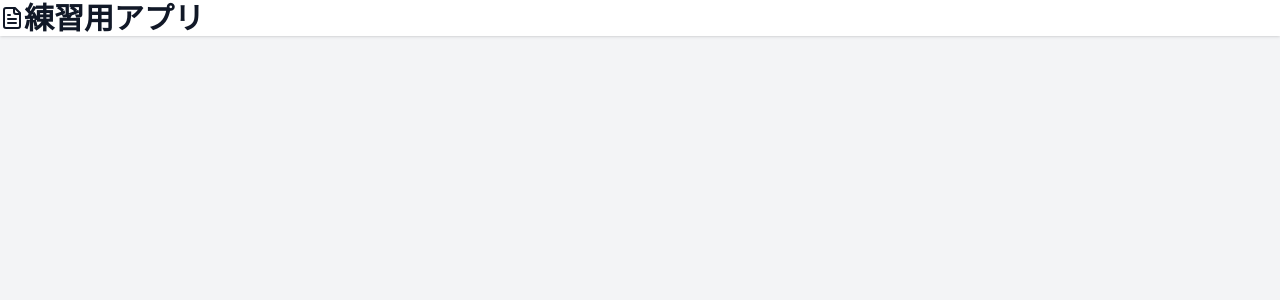
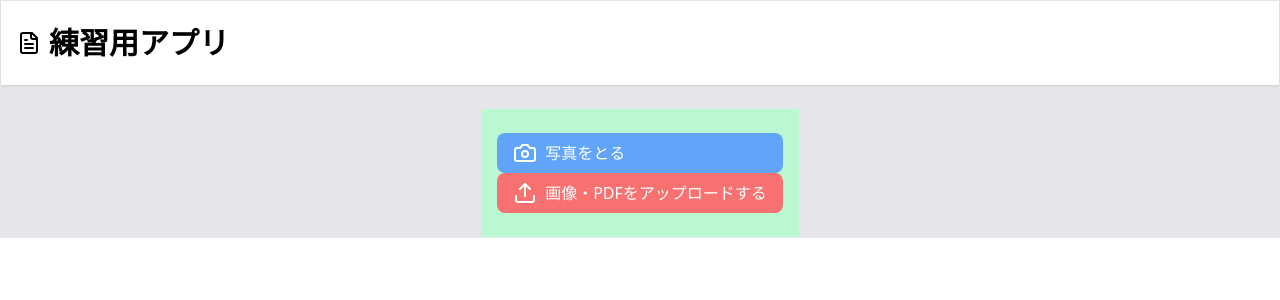
Before and after one commit to atsubi/react-pwa-sample, a React (Vite) app: page / in a window 1280 px wide. Shown: the top 300 px of the page. Built offline with nearby package versions, Linux system fonts and the light colour scheme; no server answers.

Commit message:
add camera css

```diff
--- a/dev-dist/sw.js
+++ b/dev-dist/sw.js
@@ -82,7 +82,7 @@ define(['./workbox-54d0af47'], (function (workbox) { 'use strict';
     "revision": "3ca0b8505b4bec776b69afdba2768812"
   }, {
     "url": "index.html",
-    "revision": "0.021s1s6dumg"
+    "revision": "0.9r7qcthqr28"
   }], {});
   workbox.cleanupOutdatedCaches();
   workbox.registerRoute(new workbox.NavigationRoute(workbox.createHandlerBoundToURL("index.html"), {
--- a/src/App.tsx
+++ b/src/App.tsx
@@ -1,16 +1,41 @@
-import WebcamCamera from "./WebcamCamera.tsx";
-import { FileText } from "lucide-react";
+import { useState } from "react";
+import { WebcamCamera } from "./WebcamCamera.tsx";
+import { Camera, FileText, Upload } from "lucide-react";
 
 function App() {
+  const [showCamera, setShowCamera] = useState<boolean>(false);
+  const [currentImage, setCurrentImage] = useState<string | null>(null);
+
+  const handleCapture = (ImageData: string) => {
+    setCurrentImage(ImageData);
+    setShowCamera(false);
+  }
+
   return (
-    <div className="min-h-screen bg-gray-100 flex flex-col">
-      <header className="bg-white shadow">
-        <div className="text-3xl font-bold text-gray-900 flex items-center">
-          <FileText />
-          <h1>練習用アプリ</h1>
+    <div className="container border bg-gray-200 flex flex-col">
+      <header className="bg-white shadow mb-6">
+        <div className="max-w-7xl mx-auto px-4 py-6">
+          <h1 className="text-3xl font-bold flex items-center">
+            <FileText className="mr-2"/>
+            練習用アプリ
+          </h1>
         </div>
       </header>
-      <WebcamCamera />
+      <main className="max-w-7xl mx-auto bg-green-200 flex-grow px-4 py-6">
+        <div className="flex flex-col items-stretch">
+          <button onClick={() => setShowCamera(true)} className="flex items-center px-4 py-2 bg-blue-400 text-white rounded-lg hover:bg-blue-700 ">
+            <Camera className="mr-2" />
+            写真をとる
+          </button>
+          <button onClick={(e) => e.preventDefault()} className="flex items-center px-4 py-2 bg-red-400 text-white rounded-lg hover:bg-red-700 ">
+            <Upload className="mr-2" />
+            画像・PDFをアップロードする
+          </button>
+        </div>
+        {showCamera && (<WebcamCamera onCapture={handleCapture} onClose={() => setShowCamera(false) }/>)}
+        {currentImage && (<img src={currentImage} alt="" />) }
+      </main>
+
     </div>
   )
 }
--- a/src/WebcamCamera.tsx
+++ b/src/WebcamCamera.tsx
@@ -1,20 +1,22 @@
 /**
  * React Webcamを使った撮影クラス
  */
-import { useState, useRef, useCallback } from "react";
+import React, { useRef, useCallback } from "react";
 import Webcam from "react-webcam";
-import { Camera } from "lucide-react";
+import { Camera, X } from "lucide-react";
 import { isMobile } from "react-device-detect";
 
-export default function WebcamCamera() {
+interface CameraProps {
+  onCapture: (ImageData: string) => void;
+  onClose: () => void;
+}
+
+export const WebcamCamera: React.FC<CameraProps> = ({onCapture, onClose}) => {
 
     //const [cameras, setCameras] = useState<MediaDeviceInfo[]>();
     //const [camera, setCamera] = useState<MediaDeviceInfo>();
 
     const webcamRef = useRef<Webcam>(null);
-    const [imgSrc, setImgSrc] = useState<string | null>("");
-
-    const [showCamera, setShowCamera] = useState<boolean>(true);
 
   // 背面カメラを設定
   /*useEffect(() => {
@@ -31,26 +33,23 @@ export default function WebcamCamera() {
     if (webcamRef.current != null) {
       const imageSrc = webcamRef.current?.getScreenshot();
       if (imageSrc) {
-        setImgSrc(imageSrc);
+        onCapture(imageSrc);
       }
-      setShowCamera(false);
     }
-  }, [webcamRef]);
+  }, [onCapture]);
 
   return (
-    <>
-        <main className="max-w-7xl">
-            {showCamera && (
-                <><Webcam
-                    audio={false}
-                    videoConstraints={(isMobile) ? { facingMode: { exact: "environment" } } : { facingMode: "user" }}
-                    ref={webcamRef}
-                    screenshotFormat="image/jpeg" />
-                <Camera onClick={capture} className="absolute bottom-8 left-1/2 transform -translate-x-1/2 bg-white rounded-full p-4">シャッター</Camera>
-                </>
-            ) }
-            {imgSrc && <img src={imgSrc} />}
-        </main>
-    </>
+    <div className="fixed inset-0 bg-black z-50 flex flex-col">
+      <button onClick={onClose} className="absolute top-4 right-4 text-white p-2">
+        <X size={24}/>
+      </button>
+      <Webcam
+        audio={false}
+        videoConstraints={(isMobile) ? { facingMode: { exact: "environment" } } : { facingMode: "user" }}
+        ref={webcamRef}
+        screenshotFormat="image/jpeg"
+        className="w-full h-full object-cover"/>
+      <Camera onClick={capture} className="absolute bottom-8 left-1/2 transform -translate-x-1/2 bg-white rounded-full p-4"  size={32}/>
+    </div>
   );
 }
--- a/src/output.css
+++ b/src/output.css
@@ -554,8 +554,50 @@ video {
   display: none;
 }
 
+.container {
+  width: 100%;
+}
+
+@media (min-width: 640px) {
+  .container {
+    max-width: 640px;
+  }
+}
+
+@media (min-width: 768px) {
+  .container {
+    max-width: 768px;
+  }
+}
+
+@media (min-width: 1024px) {
+  .container {
+    max-width: 1024px;
+  }
+}
+
+@media (min-width: 1280px) {
+  .container {
+    max-width: 1280px;
+  }
+}
+
+@media (min-width: 1536px) {
+  .container {
+    max-width: 1536px;
+  }
+}
+
+.fixed {
+  position: fixed;
+}
+
 .absolute {
   position: absolute;
+}
+
+.inset-0 {
+  inset: 0px;
 }
 
 .bottom-8 {
@@ -566,6 +608,31 @@ video {
   left: 50%;
 }
 
+.right-4 {
+  right: 1rem;
+}
+
+.top-4 {
+  top: 1rem;
+}
+
+.z-50 {
+  z-index: 50;
+}
+
+.mx-auto {
+  margin-left: auto;
+  margin-right: auto;
+}
+
+.mb-6 {
+  margin-bottom: 1.5rem;
+}
+
+.mr-2 {
+  margin-right: 0.5rem;
+}
+
 .flex {
   display: flex;
 }
@@ -574,12 +641,20 @@ video {
   display: none;
 }
 
-.min-h-screen {
-  min-height: 100vh;
+.h-full {
+  height: 100%;
+}
+
+.w-full {
+  width: 100%;
 }
 
 .max-w-7xl {
   max-width: 80rem;
+}
+
+.flex-grow {
+  flex-grow: 1;
 }
 
 .-translate-x-1\/2 {
@@ -599,13 +674,45 @@ video {
   align-items: center;
 }
 
+.items-stretch {
+  align-items: stretch;
+}
+
 .rounded-full {
   border-radius: 9999px;
 }
 
-.bg-gray-100 {
+.rounded-lg {
+  border-radius: 0.5rem;
+}
+
+.border {
+  border-width: 1px;
+}
+
+.bg-black {
   --tw-bg-opacity: 1;
-  background-color: rgb(243 244 246 / var(--tw-bg-opacity, 1));
+  background-color: rgb(0 0 0 / var(--tw-bg-opacity, 1));
+}
+
+.bg-blue-400 {
+  --tw-bg-opacity: 1;
+  background-color: rgb(96 165 250 / var(--tw-bg-opacity, 1));
+}
+
+.bg-gray-200 {
+  --tw-bg-opacity: 1;
+  background-color: rgb(229 231 235 / var(--tw-bg-opacity, 1));
+}
+
+.bg-green-200 {
+  --tw-bg-opacity: 1;
+  background-color: rgb(187 247 208 / var(--tw-bg-opacity, 1));
+}
+
+.bg-red-400 {
+  --tw-bg-opacity: 1;
+  background-color: rgb(248 113 113 / var(--tw-bg-opacity, 1));
 }
 
 .bg-white {
@@ -613,8 +720,32 @@ video {
   background-color: rgb(255 255 255 / var(--tw-bg-opacity, 1));
 }
 
+.object-cover {
+  -o-object-fit: cover;
+     object-fit: cover;
+}
+
+.p-2 {
+  padding: 0.5rem;
+}
+
 .p-4 {
   padding: 1rem;
+}
+
+.px-4 {
+  padding-left: 1rem;
+  padding-right: 1rem;
+}
+
+.py-2 {
+  padding-top: 0.5rem;
+  padding-bottom: 0.5rem;
+}
+
+.py-6 {
+  padding-top: 1.5rem;
+  padding-bottom: 1.5rem;
 }
 
 .text-3xl {
@@ -626,9 +757,9 @@ video {
   font-weight: 700;
 }
 
-.text-gray-900 {
+.text-white {
   --tw-text-opacity: 1;
-  color: rgb(17 24 39 / var(--tw-text-opacity, 1));
+  color: rgb(255 255 255 / var(--tw-text-opacity, 1));
 }
 
 .shadow {
@@ -640,3 +771,13 @@ video {
 .filter {
   filter: var(--tw-blur) var(--tw-brightness) var(--tw-contrast) var(--tw-grayscale) var(--tw-hue-rotate) var(--tw-invert) var(--tw-saturate) var(--tw-sepia) var(--tw-drop-shadow);
 }
+
+.hover\:bg-blue-700:hover {
+  --tw-bg-opacity: 1;
+  background-color: rgb(29 78 216 / var(--tw-bg-opacity, 1));
+}
+
+.hover\:bg-red-700:hover {
+  --tw-bg-opacity: 1;
+  background-color: rgb(185 28 28 / var(--tw-bg-opacity, 1));
+}
```
